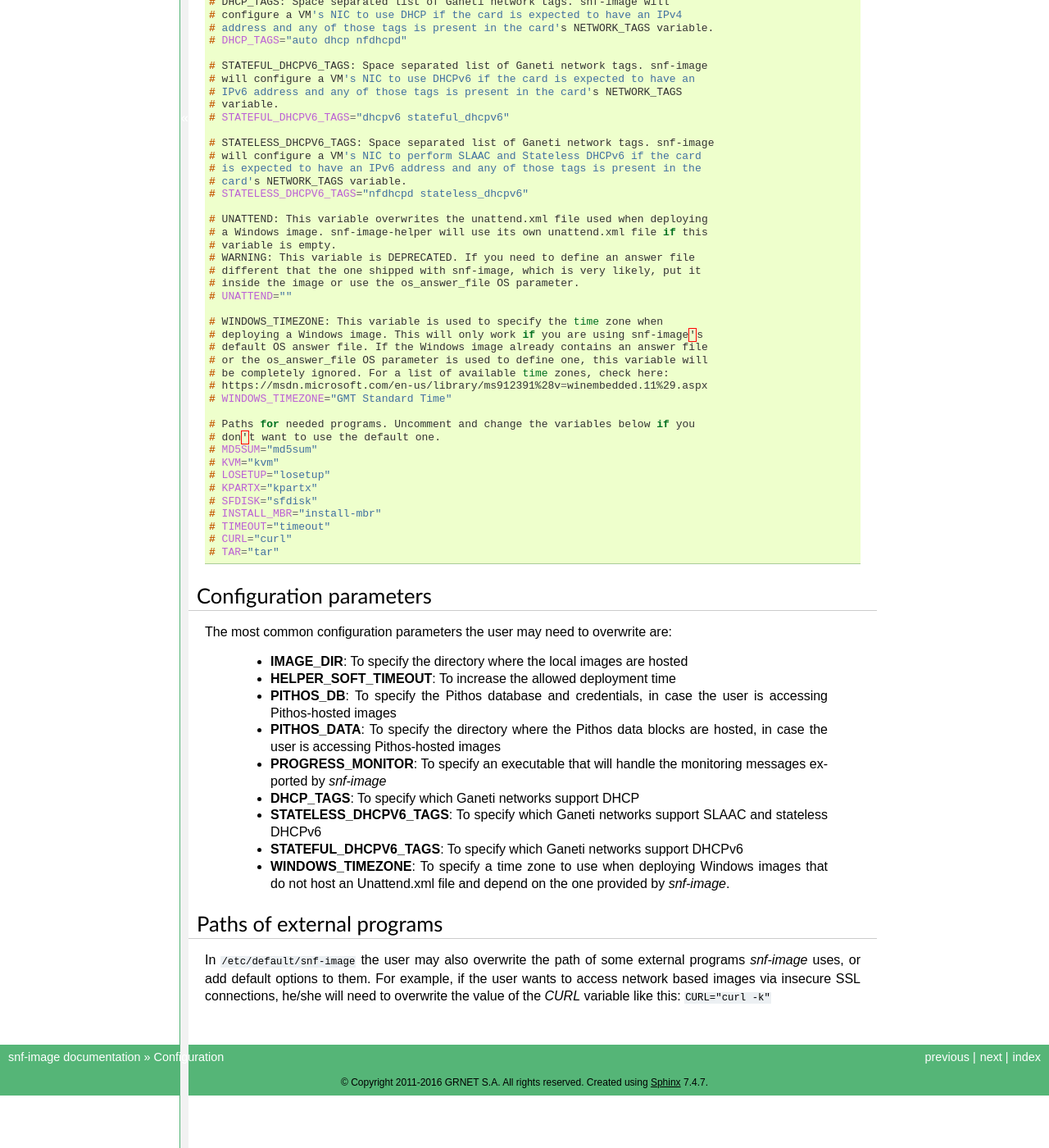
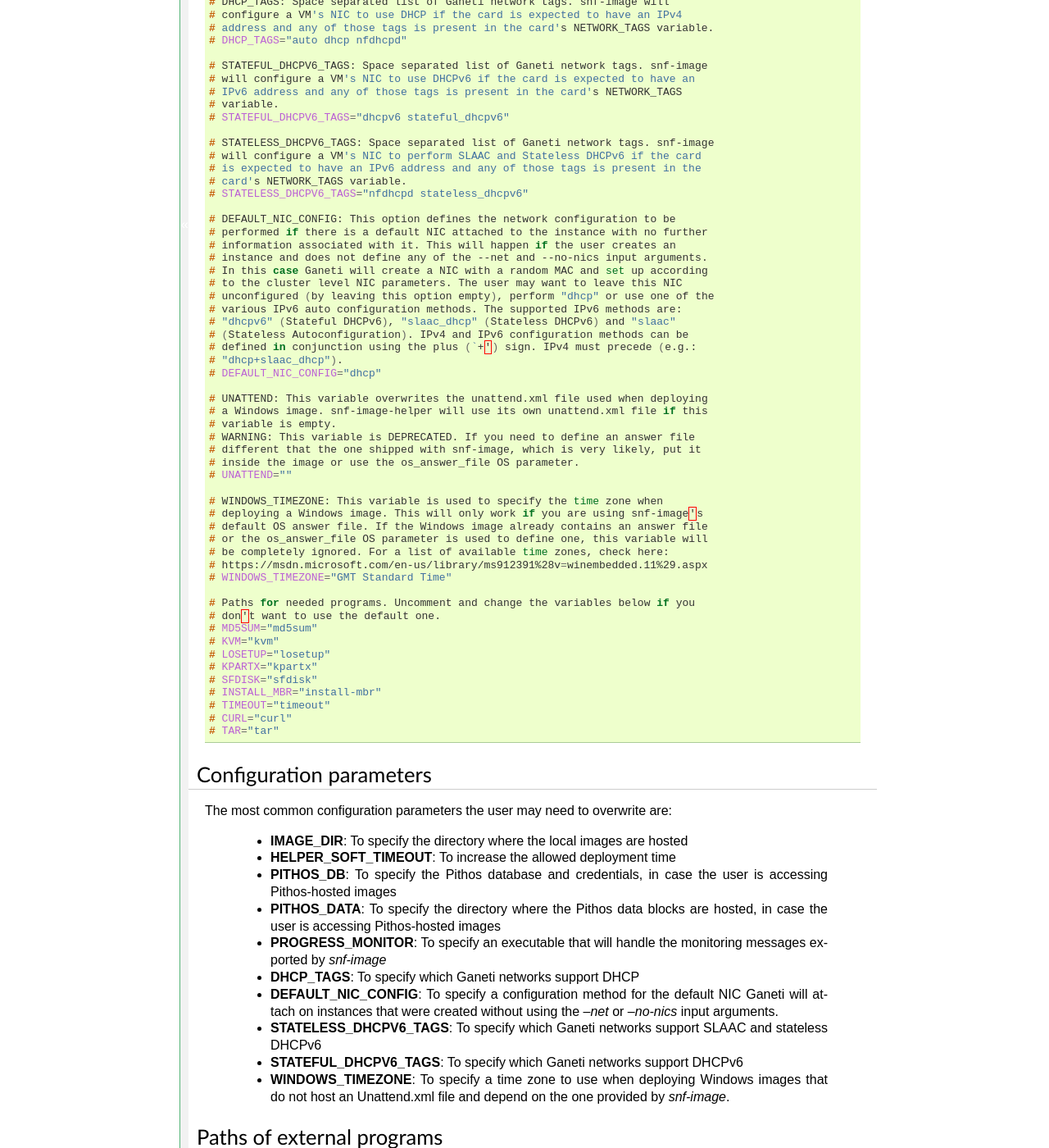
Before and after one commit to grnet/snf-image, a Sphinx documentation site: the page built from docs/configuration.rst, in a window 1280 px wide and 1400 px high, scrolled down 1706 px. Shown: the whole window at 82% size. Built offline with Sphinx 7.4.7, drawn with Linux system fonts in a browser that asks for light colours; the version number could not be read and is left out.

Commit message:
Add new DEFAULT_NIC_CONFIG configuration parameter
This can be used to define an action for the default NIC that
Ganeti will attach to an instance if none of the --net and --no-nics
input arguments are defined on the instance creation command.

This resolves #90

```diff
--- a/docs/configuration.rst
+++ b/docs/configuration.rst
@@ -123,6 +123,20 @@ some external programs in ``/etc/default/snf-image``:
   # card's NETWORK_TAGS variable.
   # STATELESS_DHCPV6_TAGS="nfdhcpd stateless_dhcpv6"
 
+  # DEFAULT_NIC_CONFIG: This option defines the network configuration to be
+  # performed if there is a default NIC attached to the instance with no further
+  # information associated with it. This will happen if the user creates an
+  # instance and does not define any of the --net and --no-nics input arguments.
+  # In this case Ganeti will create a NIC with a random MAC and set up according
+  # to the cluster level NIC parameters. The user may want to leave this NIC
+  # unconfigured (by leaving this option empty), perform "dhcp" or use one of the
+  # various IPv6 auto configuration methods. The supported IPv6 methods are:
+  # "dhcpv6" (Stateful DHCPv6), "slaac_dhcp" (Stateless DHCPv6) and "slaac"
+  # (Stateless Autoconfiguration). IPv4 and IPv6 configuration methods can be
+  # defined in conjunction using the plus (`+') sign. IPv4 must precede (e.g.:
+  # "dhcp+slaac_dhcp").
+  # DEFAULT_NIC_CONFIG="dhcp"
+
   # UNATTEND: This variable overwrites the unattend.xml file used when deploying
   # a Windows image. snf-image-helper will use its own unattend.xml file if this
   # variable is empty.
@@ -167,6 +181,9 @@ The most common configuration parameters the user may need to overwrite are:
  * **PROGRESS_MONITOR**: To specify an executable that will handle the
    monitoring messages exported by *snf-image*
  * **DHCP_TAGS**: To specify which Ganeti networks support DHCP
+ * **DEFAULT_NIC_CONFIG**: To specify a configuration method for the default
+   NIC Ganeti will attach on instances that were created without using the
+   *--net* or *--no-nics* input arguments.
  * **STATELESS_DHCPV6_TAGS**: To specify which Ganeti networks support SLAAC
    and stateless DHCPv6
  * **STATEFUL_DHCPV6_TAGS**: To specify which Ganeti networks support DHCPv6
```
Also changed, not shown: 4 other files.
